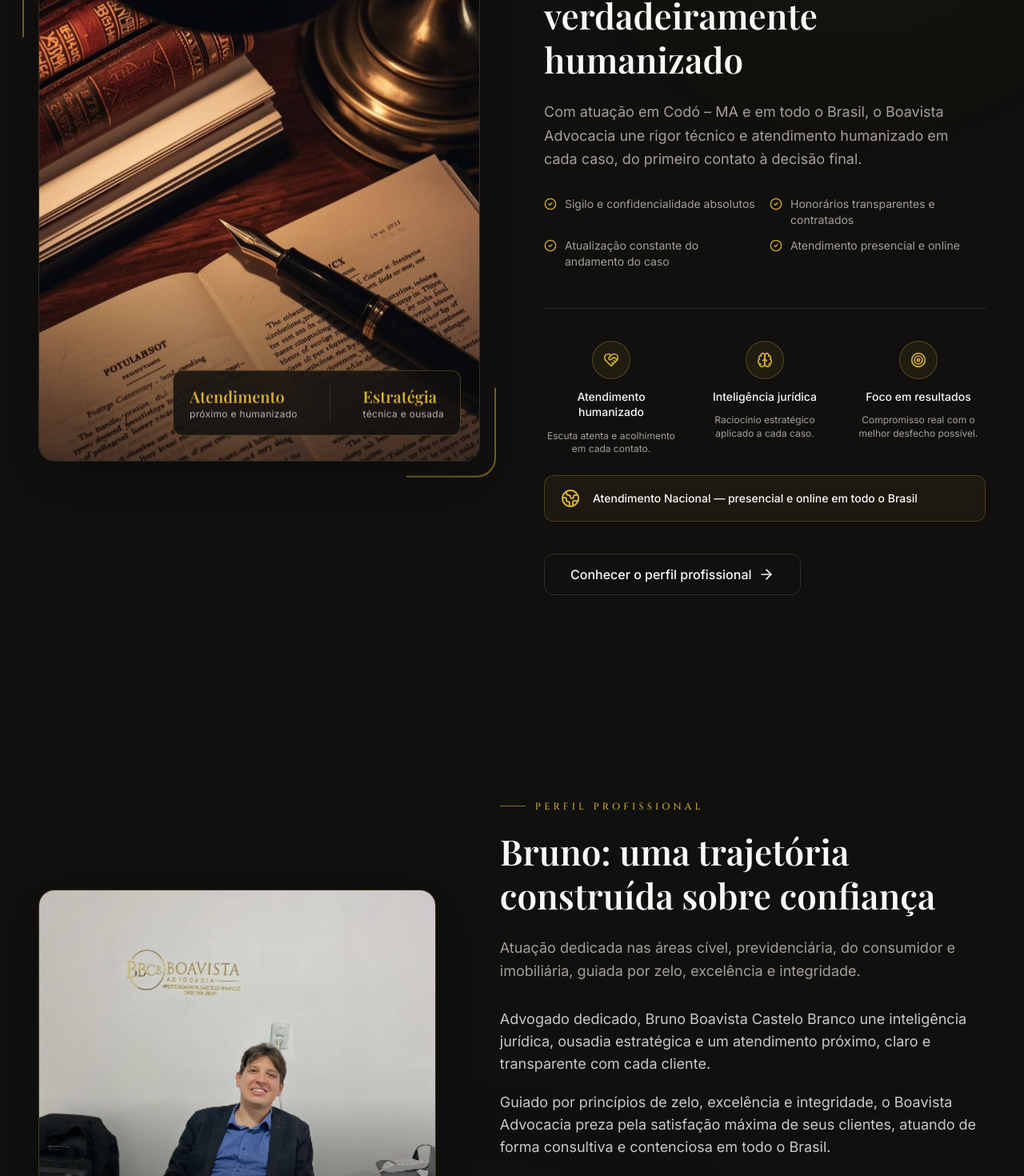
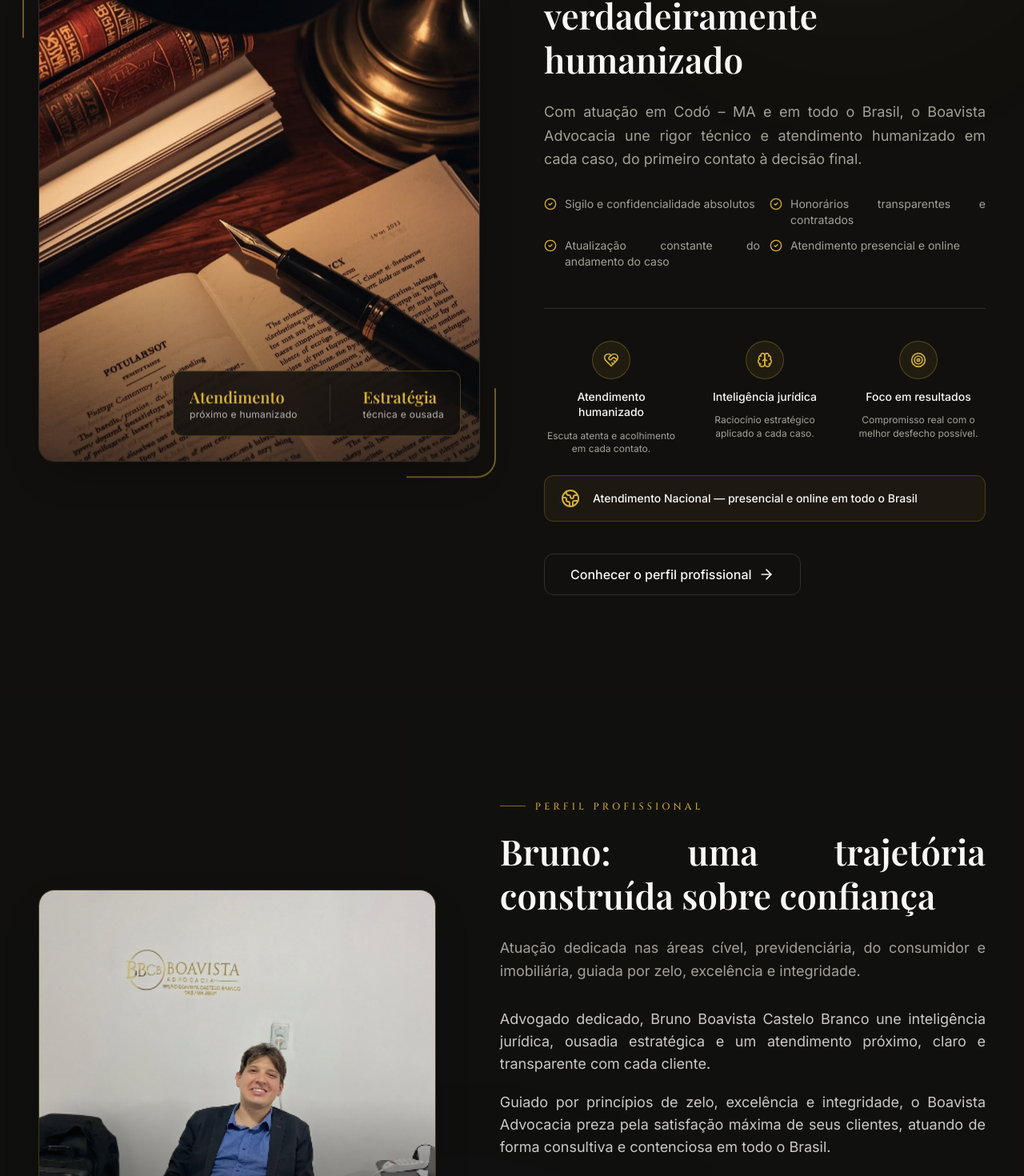
Before and after one commit to joaocastelo1/boavista-advocacia, a Next.js app: page / in a window 1280 px wide. Shown: the part 1640-3110 px from the top of the page at 80% size. Built offline with nearby package versions, Linux system fonts and the light colour scheme; no server answers; a web font is replaced by a local one.

Commit message:
Fix address and phone, justify text, remove coverage section

```diff
--- a/app/globals.css
+++ b/app/globals.css
@@ -218,6 +218,26 @@
     text-wrap: balance;
   }
 
+  p,
+  h1,
+  h2,
+  h3,
+  h4,
+  li,
+  blockquote {
+    text-align: justify;
+    text-justify: inter-word;
+  }
+
+  .text-center p,
+  .text-center h1,
+  .text-center h2,
+  .text-center h3,
+  .text-center h4,
+  .text-center li {
+    text-align: center;
+  }
+
   :focus-visible {
     outline: 2px solid hsl(var(--primary));
     outline-offset: 3px;
--- a/app/page.tsx
+++ b/app/page.tsx
@@ -4,7 +4,6 @@
 import { Profile } from "@/components/sections/profile";
 import { Areas } from "@/components/sections/areas";
 import { Diferenciais } from "@/components/sections/diferenciais";
-import { Coverage } from "@/components/sections/coverage";
 import { HowItWorks } from "@/components/sections/how-it-works";
 import { Services } from "@/components/sections/services";
 import { Testimonials } from "@/components/sections/testimonials";
@@ -23,7 +22,6 @@
       <Profile />
       <Areas />
       <Diferenciais />
-      <Coverage />
       <HowItWorks />
       <Services />
       <Testimonials />
--- a/components/sections/coverage.tsx
+++ /dev/null
@@ -1,89 +0,0 @@
-import { Laptop2, MapPin, MessageCircle, ShieldCheck } from "lucide-react";
-
-import { Reveal } from "@/components/animations/reveal";
-import { Parallax } from "@/components/animations/parallax";
-import { SectionHeading } from "@/components/ui/section-heading";
-import { Button } from "@/components/ui/button";
-import { BrazilMap } from "./coverage/brazil-map";
-import { siteConfig } from "@/lib/site";
-
-const coveragePoints = [
-  {
-    icon: MapPin,
-    title: "Presencial em Codó – MA",
-    description:
-      "Atendimento no escritório, na Avenida Duque de Caxias, 282 A, em Codó e em toda a região do Maranhão.",
-  },
-  {
-    icon: Laptop2,
-    title: "Atendimento 100% online",
-    description:
-      "Consultas por videoconferência, documentos digitais e acompanhamento pelo WhatsApp para clientes de qualquer lugar do Brasil.",
-  },
-  {
-    icon: ShieldCheck,
-    title: "Segurança jurídica total",
-    description:
-      "Petições, prazos e atos processuais conduzidos com rigor, ética e conformidade.",
-  },
-];
-
-export function Coverage() {
-  return (
-    <section id="cobertura" className="section-pad relative overflow-hidden bg-background">
-      <div
-        aria-hidden="true"
-        className="pointer-events-none absolute top-1/2 left-1/2 h-[560px] w-[900px] -translate-x-1/2 -translate-y-1/2 rounded-full bg-gold-400/[0.05] blur-[140px]"
-      />
-
-      <div className="container-max grid items-center gap-16 lg:grid-cols-2">
-        <div>
-          <SectionHeading
-            align="left"
-            eyebrow="Onde Atendemos"
-            title="Atendimento presencial em Codó – MA e online em todo o Brasil"
-            description="O Boavista Advocacia atende presencialmente em Codó – MA e região, e online — por videoconferência, WhatsApp e e-mail — para clientes de qualquer lugar do país."
-          />
-
-          <div className="mt-10 space-y-6">
-            {coveragePoints.map((point, index) => {
-              const Icon = point.icon;
-              return (
-                <Reveal key={point.title} delay={index * 0.1}>
-                  <div className="flex items-start gap-5">
-                    <span className="flex size-12 shrink-0 items-center justify-center rounded-xl border border-gold-400/30 bg-gold-400/[0.08] text-gold-400">
-                      <Icon className="size-5" aria-hidden="true" />
-                    </span>
-                    <div>
-                      <h3 className="font-display text-lg font-semibold">{point.title}</h3>
-                      <p className="mt-1.5 text-sm leading-relaxed text-muted-foreground">
-                        {point.description}
-                      </p>
-                    </div>
-                  </div>
-                </Reveal>
-              );
-            })}
-          </div>
-
-          <Reveal delay={0.3}>
-            <div className="mt-10">
-              <Button asChild variant="whatsapp" size="lg">
-                <a href={siteConfig.whatsappUrl} target="_blank" rel="noopener noreferrer">
-                  <MessageCircle />
-                  Falar com o advogado
-                </a>
-              </Button>
-            </div>
-          </Reveal>
-        </div>
-
-        <Parallax offset={30}>
-          <Reveal direction="left" delay={0.15}>
-            <BrazilMap />
-          </Reveal>
-        </Parallax>
-      </div>
-    </section>
-  );
-}
--- a/constants/navigation.ts
+++ b/constants/navigation.ts
@@ -15,7 +15,6 @@
   perfil: "perfil",
   areas: "areas",
   diferenciais: "diferenciais",
-  cobertura: "cobertura",
   comoFunciona: "como-funciona",
   servicos: "servicos",
   depoimentos: "depoimentos",
--- a/lib/site.ts
+++ b/lib/site.ts
@@ -25,21 +25,21 @@
   url: process.env.NEXT_PUBLIC_SITE_URL ?? "https://www.boavistaadvocacia.com.br",
 
   phone: {
-    display: "(98) 98258-3769",
-    displayShort: "(98) 98258-3769",
-    raw: process.env.NEXT_PUBLIC_WHATSAPP ?? "5598982583769",
+    display: "(99) 98259-7369",
+    displayShort: "(99) 98259-7369",
+    raw: process.env.NEXT_PUBLIC_WHATSAPP ?? "5599982597369",
   },
 
   email: process.env.NEXT_PUBLIC_CONTACT_EMAIL ?? "bruno@boavistaadvocacia.com.br",
 
   address: {
-    street: "Avenida Duque de Caxias, 282 A",
+    street: "Avenida Duque de Caxias, 2620 A",
     district: "Bairro São Sebastião",
     city: "Codó",
     state: "MA",
     zip: "65400-000",
-    full: "Avenida Duque de Caxias, 282 A – Bairro São Sebastião, Codó – MA",
-    mapsQuery: "Avenida Duque de Caxias, 282, Codó - MA",
+    full: "Avenida Duque de Caxias, 2620 A – Bairro São Sebastião, Codó – MA",
+    mapsQuery: "Avenida Duque de Caxias, 2620 A, Codó - MA",
   },
 
   social: {
@@ -74,7 +74,7 @@
     price: "R$ 14,99",
     format: "E-book em PDF",
     pages: "Formato digital",
-    buyUrl: `https://wa.me/${process.env.NEXT_PUBLIC_WHATSAPP ?? "5598982583769"}?text=${encodeURIComponent(
+    buyUrl: `https://wa.me/${process.env.NEXT_PUBLIC_WHATSAPP ?? "5599982597369"}?text=${encodeURIComponent(
       `Olá! Quero adquirir o e-book "As Origens dos Princípios Jurídicos do Ocidente" (R$ 14,99).`
     )}`,
   },
@@ -85,7 +85,7 @@
     role: "Advogado",
     oab: "OAB/MA 26531",
     email: "bruno@boavistaadvocacia.com.br",
-    phone: "(98) 98258-3769",
+    phone: "(99) 98259-7369",
     photo: "/images/adv principal.png",
     specialities: [
       "Direito Civil",
```
Also changed, not shown: 2 other files (tests, documents, lock files or other folders).
